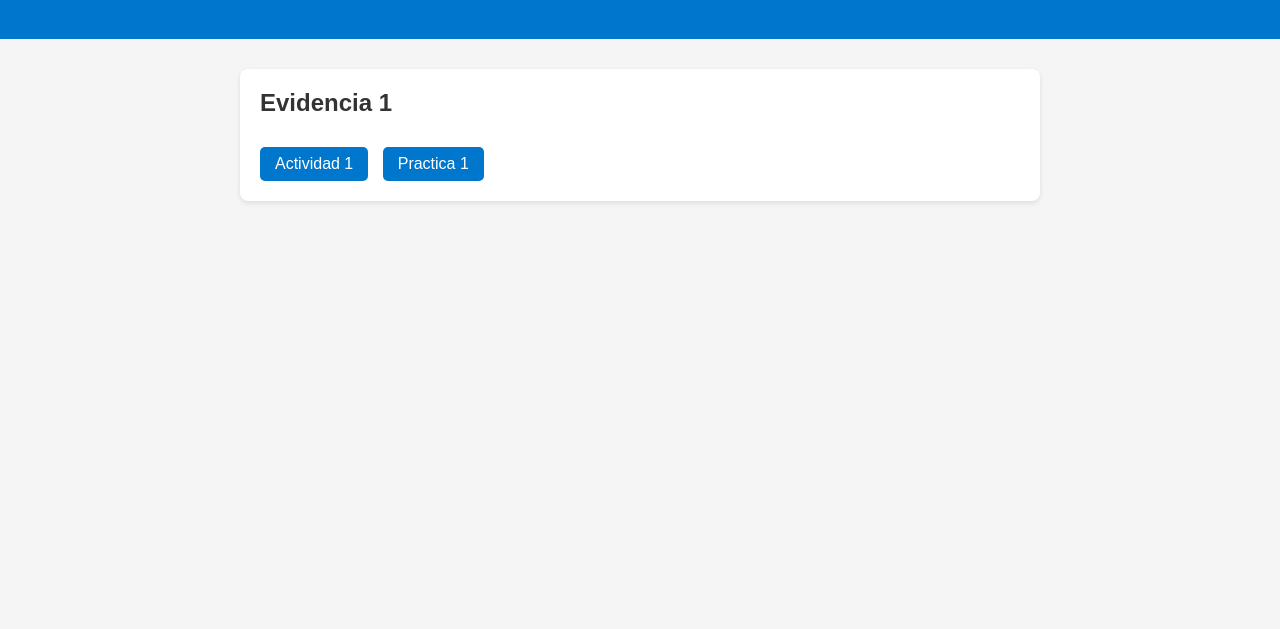
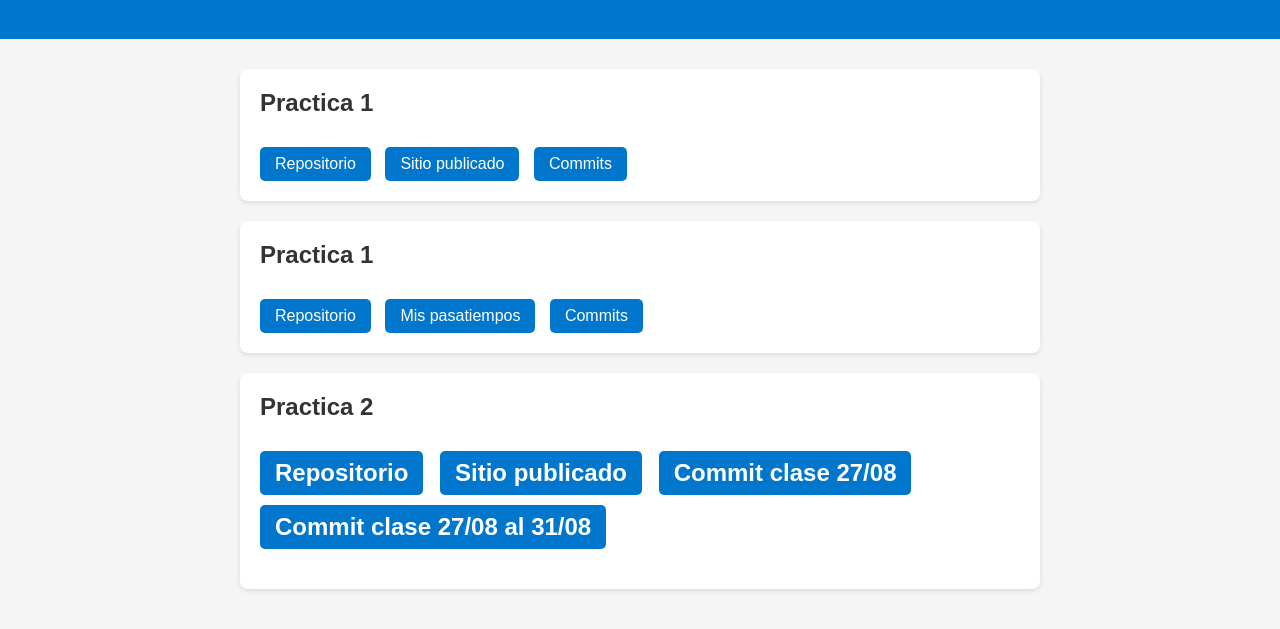
Before and after one commit to ivanmane/webmane, a plain HTML site: page index.html in a window 1280 px wide. Shown: the part 81-710 px from the top of the page. Drawn offline with Linux system fonts and the light colour scheme.

Commit message:
se actuliza index

```diff
--- a/index.html
+++ b/index.html
@@ -53,9 +53,24 @@
     </header>
     <main>
         <section>
-            <h2>Evidencia 1</h2>
-            <a href="practica1.html">Actividad 1</a>
-            <a href="pagina2.html">Practica 1</a>
+            <h2>Practica 1</h2>
+            <a href="https://github.com/ivanmane/webmane/blob/main/practica1.html">Repositorio</a>
+            <a href="practica1.html">Sitio publicado</a>
+            <a href="https://github.com/ivanmane/webmane/commits/main/?since=2025-08-13&until=2025-08-15">Commits</a>
+        </section>
+        </section>
+        <section>
+            <h2>Practica 1</h2>
+            <a href="https://github.com/ivanmane/webmane">Repositorio</a>
+            <a href="pagina2.html">Mis pasatiempos</a>
+            <a href="https://github.com/ivanmane/webmane/commits/?since=2025-08-13&until=2025-08-15">Commits</a>
+        </section>
+        <section>
+            <h2>Practica 2<h2>
+            <a href="https://github.com/ivanmane/webmane/blob/main/pagina2v2.html">Repositorio</a>
+            <a href="pagina2v2.html">Sitio publicado</a>
+            <a href="https://github.com/ivanmane/webmane/commits/main/?since=2025-08-27&until=2025-08-27">Commit clase 27/08</a>
+            <a href="https://github.com/ivanmane/webmane/commits/main/?since=2025-08-27&until=2025-08-31">Commit clase 27/08 al 31/08</a>
         </section>
     </main>
 </body>
```
